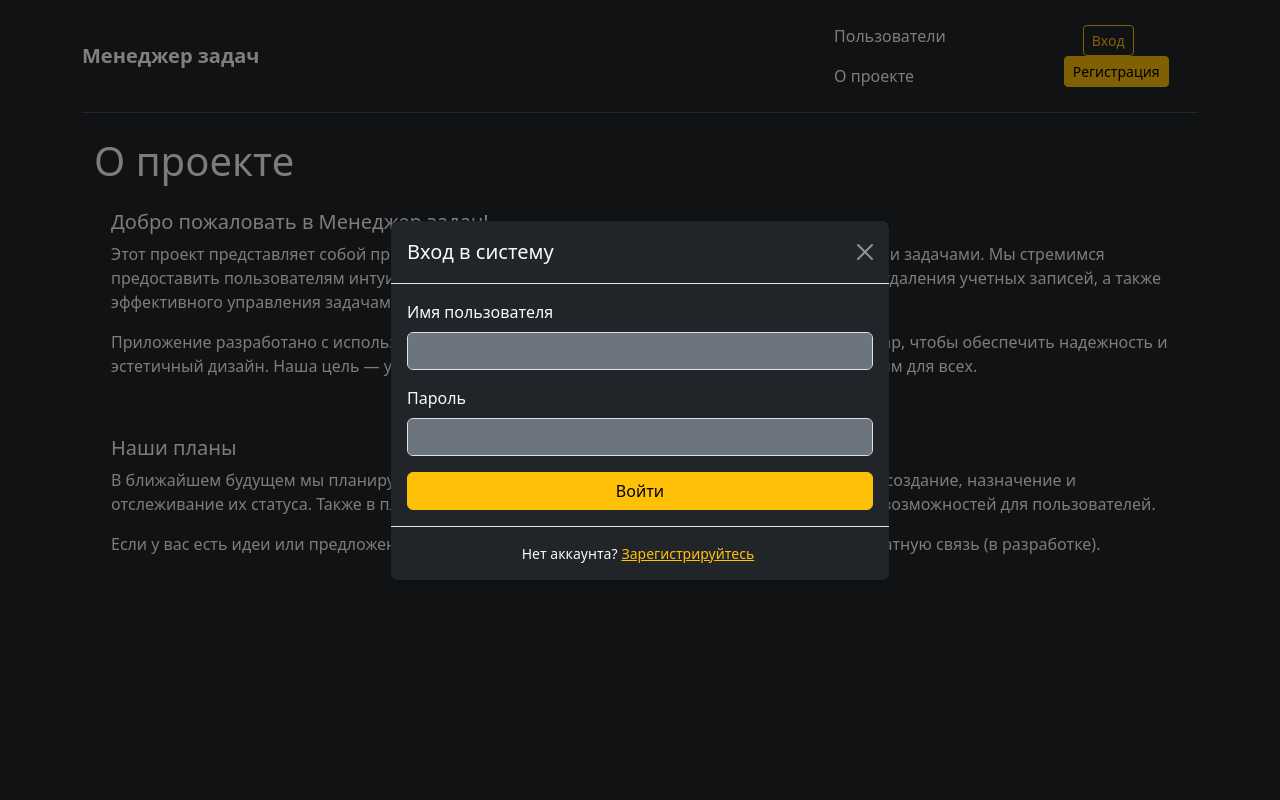
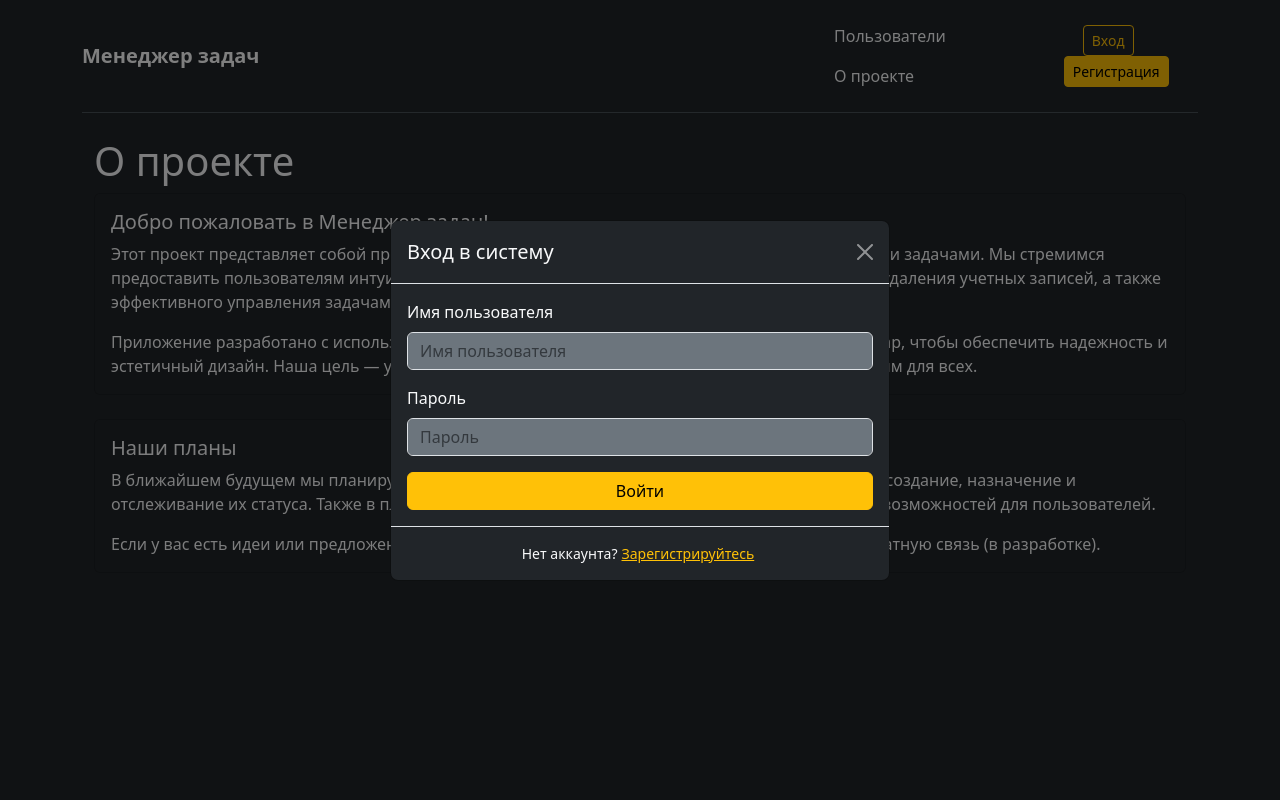
Before and after one commit to IvanFoksha/python-project-52, a Django app: template task_manager/templates/about.html in a window 1280 px wide, after a click on "Вход". Run offline with Django 5.2, Linux system fonts and the light colour scheme; the template is opened without the code that fills it, so the values that code supplies are empty; some libraries are stand-ins or nearby versions.

Commit message:
Update base template for test from hexlet

```diff
--- a/task_manager/templates/base.html
+++ b/task_manager/templates/base.html
@@ -194,6 +194,7 @@
                     class="form-control bg-secondary text-light"
                     id="id_username"
                     name="username"
+                    placeholder="Имя пользователя"
                     required
                   />
                 </div>
@@ -204,6 +205,7 @@
                     class="form-control bg-secondary text-light"
                     id="id_password"
                     name="password"
+                    placeholder="Пароль"
                     required
                   />
                 </div>
```
